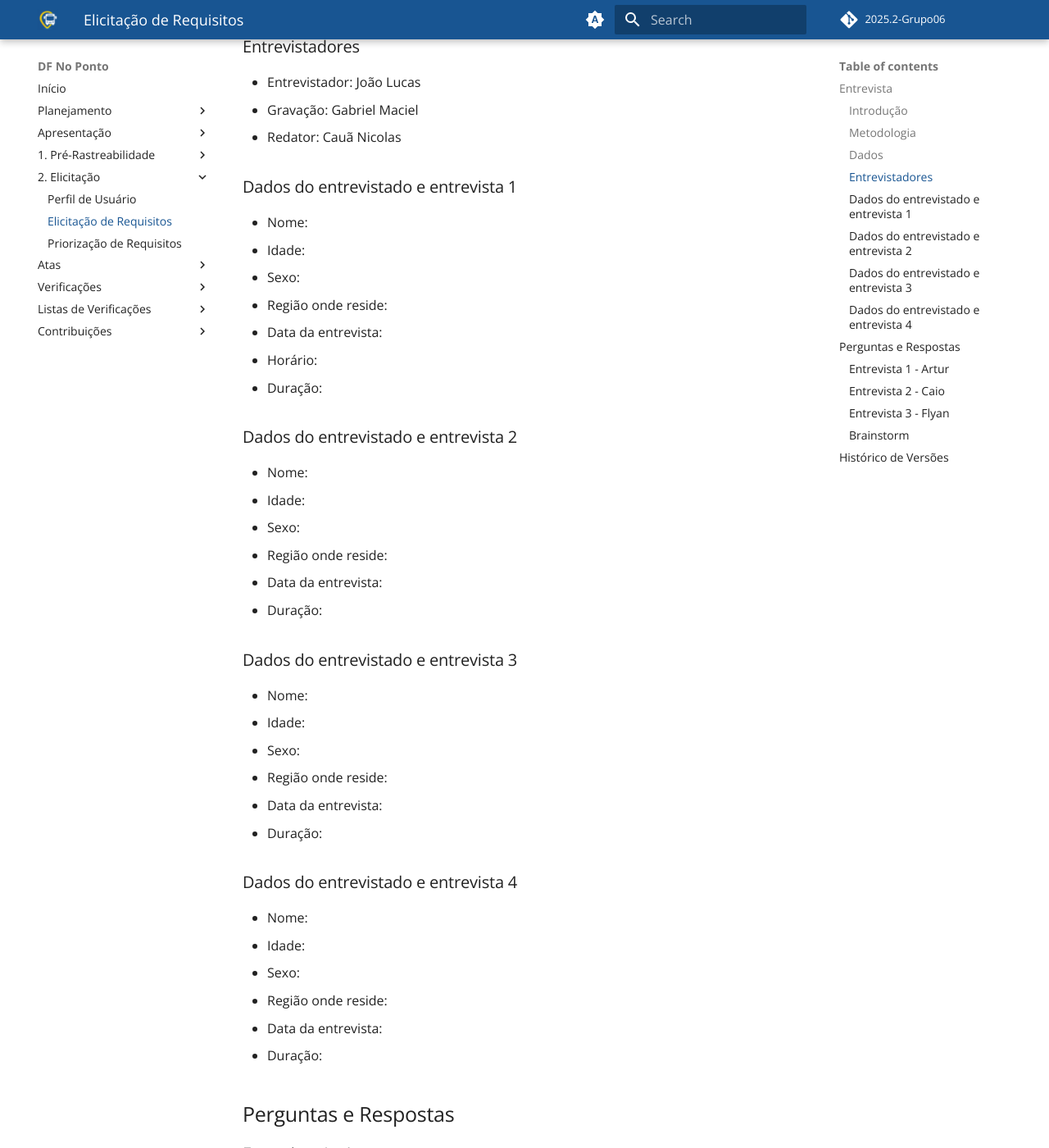
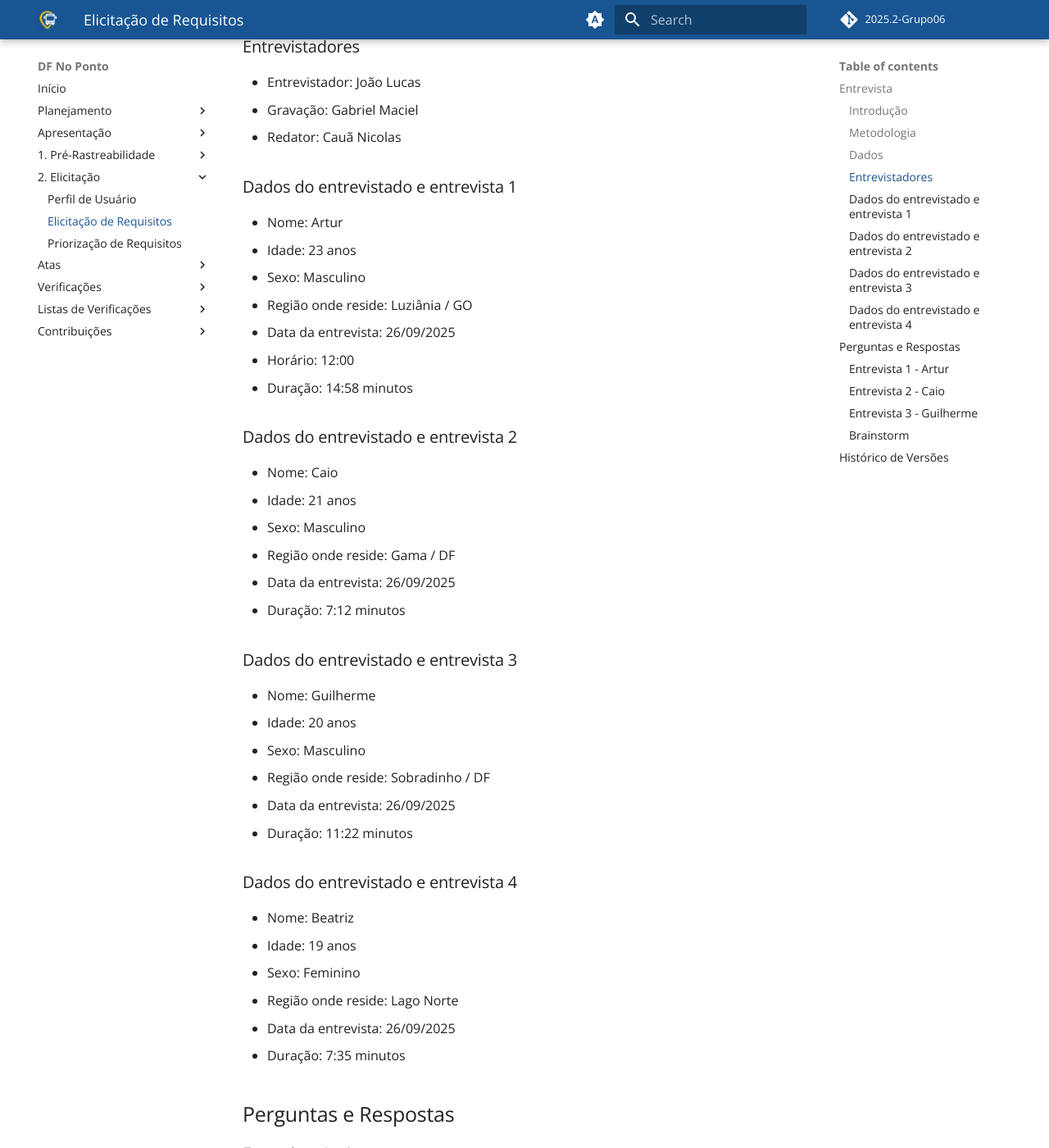
Before and after one commit to Requisitos-de-Software/2025.2-Grupo06, an MkDocs documentation site: the page built from docs/Elicitacao/elicitacao.md, in a window 1280 px wide and 1400 px high, scrolled down 560 px. Shown: the whole window at 82% size. Built offline with MkDocs 1.6.1 and Material for MkDocs 9.7.7, drawn with Linux system fonts in a browser that asks for light colours; comment, search, counter and statistics services are not loaded; some of the changed text lies outside the part shown.

```diff
--- a/docs/Elicitacao/elicitacao.md
+++ b/docs/Elicitacao/elicitacao.md
@@ -17,34 +17,34 @@
 - Gravação: Gabriel Maciel
 - Redator: Cauã Nicolas
 ### Dados do entrevistado e entrevista 1
-- Nome:
-- Idade:
-- Sexo:
-- Região onde reside:
-- Data da entrevista:
-- Horário:
-- Duração:
+- Nome: Artur
+- Idade: 23 anos
+- Sexo: Masculino
+- Região onde reside: Luziânia / GO
+- Data da entrevista: 26/09/2025
+- Horário: 12:00
+- Duração: 14:58 minutos
 ### Dados do entrevistado e entrevista 2
-- Nome:
-- Idade:
-- Sexo:
-- Região onde reside:
-- Data da entrevista:
-- Duração:
+- Nome: Caio
+- Idade: 21 anos
+- Sexo: Masculino
+- Região onde reside: Gama / DF
+- Data da entrevista: 26/09/2025
+- Duração: 7:12 minutos
 ### Dados do entrevistado e entrevista 3
-- Nome:
-- Idade:
-- Sexo:
-- Região onde reside:
-- Data da entrevista:
-- Duração:
+- Nome: Guilherme
+- Idade: 20 anos
+- Sexo: Masculino
+- Região onde reside: Sobradinho / DF
+- Data da entrevista: 26/09/2025
+- Duração: 11:22 minutos
 ### Dados do entrevistado e entrevista 4
-- Nome:
-- Idade:
-- Sexo:
-- Região onde reside:
-- Data da entrevista:
-- Duração:
+- Nome: Beatriz
+- Idade: 19 anos
+- Sexo: Feminino
+- Região onde reside: Lago Norte
+- Data da entrevista: 26/09/2025
+- Duração: 7:35 minutos
 
 ## Perguntas e Respostas
 
@@ -67,8 +67,8 @@
 | Há situações em que eles falham ou não ajudam? Pode me dar um exemplo? | Falta de pontualidade. |
 | Que tipo de recurso novo você gostaria de ver nesses apps? | Ampliamento do serviço para áreas remotas, além de notícia e informações sobre o trânsito. |
 | Você gostaria que esses apps fossem mais integrados a outros serviços? | Integração com cartão mobilidade, além da informação do preço das passagens. |
-
 ---
+*Tabela 1: Perguntas e Respostas (Fonte: OLIVEIRA, Cauã. 2025)*
 
 ### Entrevista 2 - Caio
 
@@ -91,8 +91,10 @@
 | Você gostaria que esses apps fossem mais integrados a outros serviços? | Integração com BRB Mobilidade. |
 
 ---
+*Tabela 1: Perguntas e Respostas (Fonte: OLIVEIRA, Cauã. 2025)*
 
-### Entrevista 3 - Flyan
+
+### Entrevista 3 - Guilherme
 
 | Questão | Resposta |
 | ------- | -------- |
@@ -112,6 +114,9 @@
 | Que tipo de recurso novo você gostaria de ver nesses apps? | Nenhum recurso novo. |
 | Você gostaria que esses apps fossem mais integrados a outros serviços? | Integração com o BRB Mobilidade para recarga do cartão. |
 
+*Tabela 1: Perguntas e Respostas (Fonte: OLIVEIRA, Cauã. 2025)*
+
+
 
 
 ### Brainstorm
```
